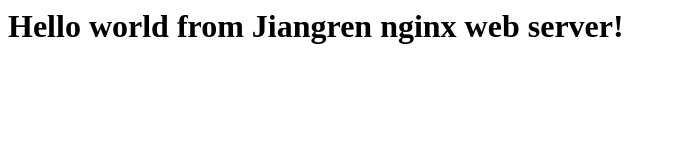
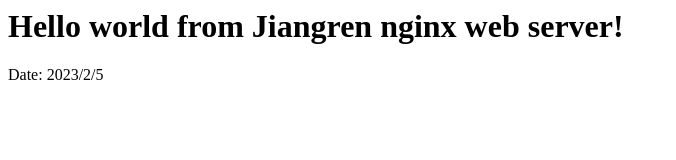
Before and after one commit to JeannieChi/WK2_Docker, a plain HTML site: page web-nginx1/index.html in a window 1280 px wide. Shown: the whole page, without its empty margins (0-676 px from the left). Drawn offline with Linux system fonts and the light colour scheme.

Commit message:
Added timestamp to index.html

```diff
--- a/web-nginx1/index.html
+++ b/web-nginx1/index.html
@@ -1 +1,2 @@
 <h1>Hello world from Jiangren nginx web server!</h1>
+Date: 2023/2/5
```
